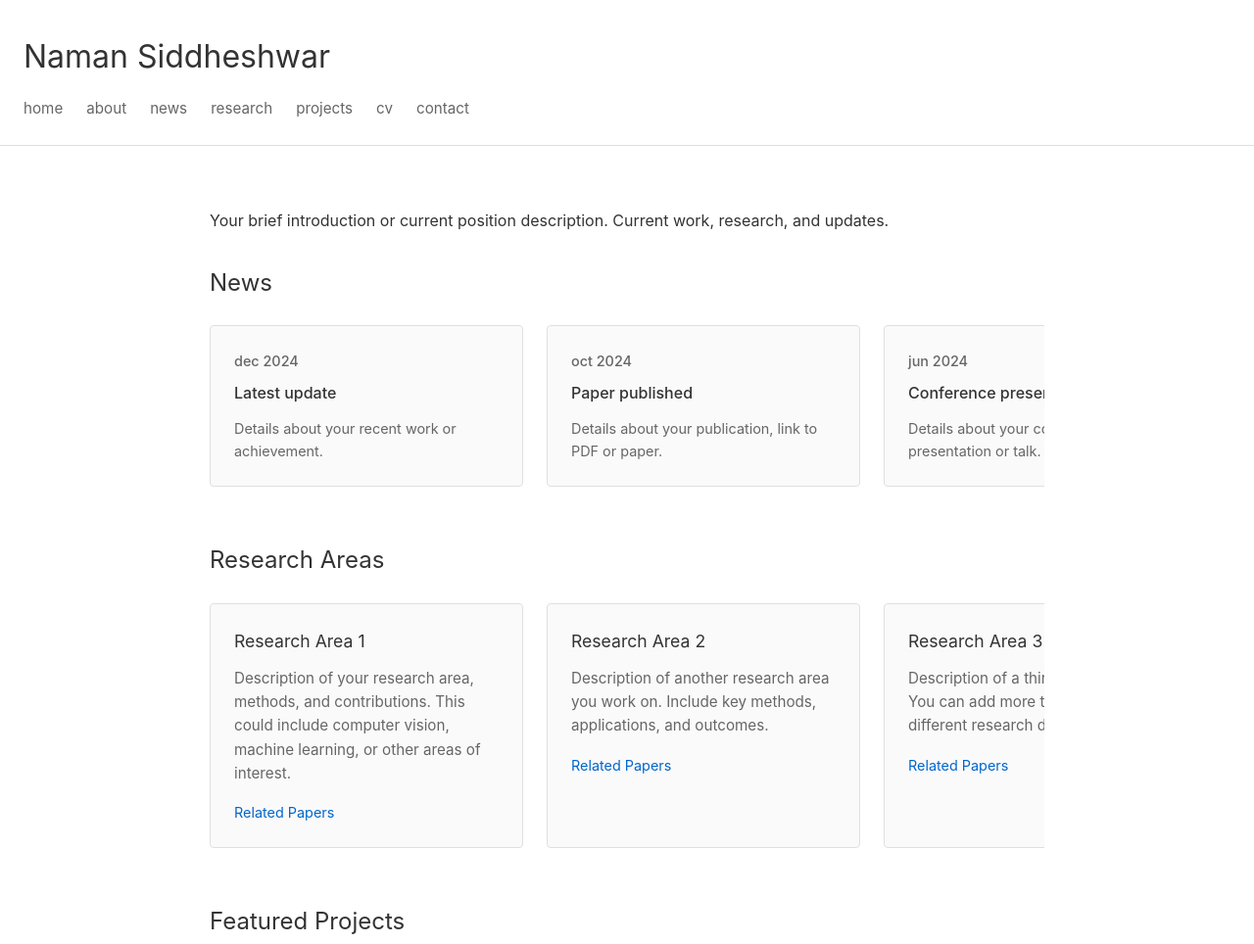
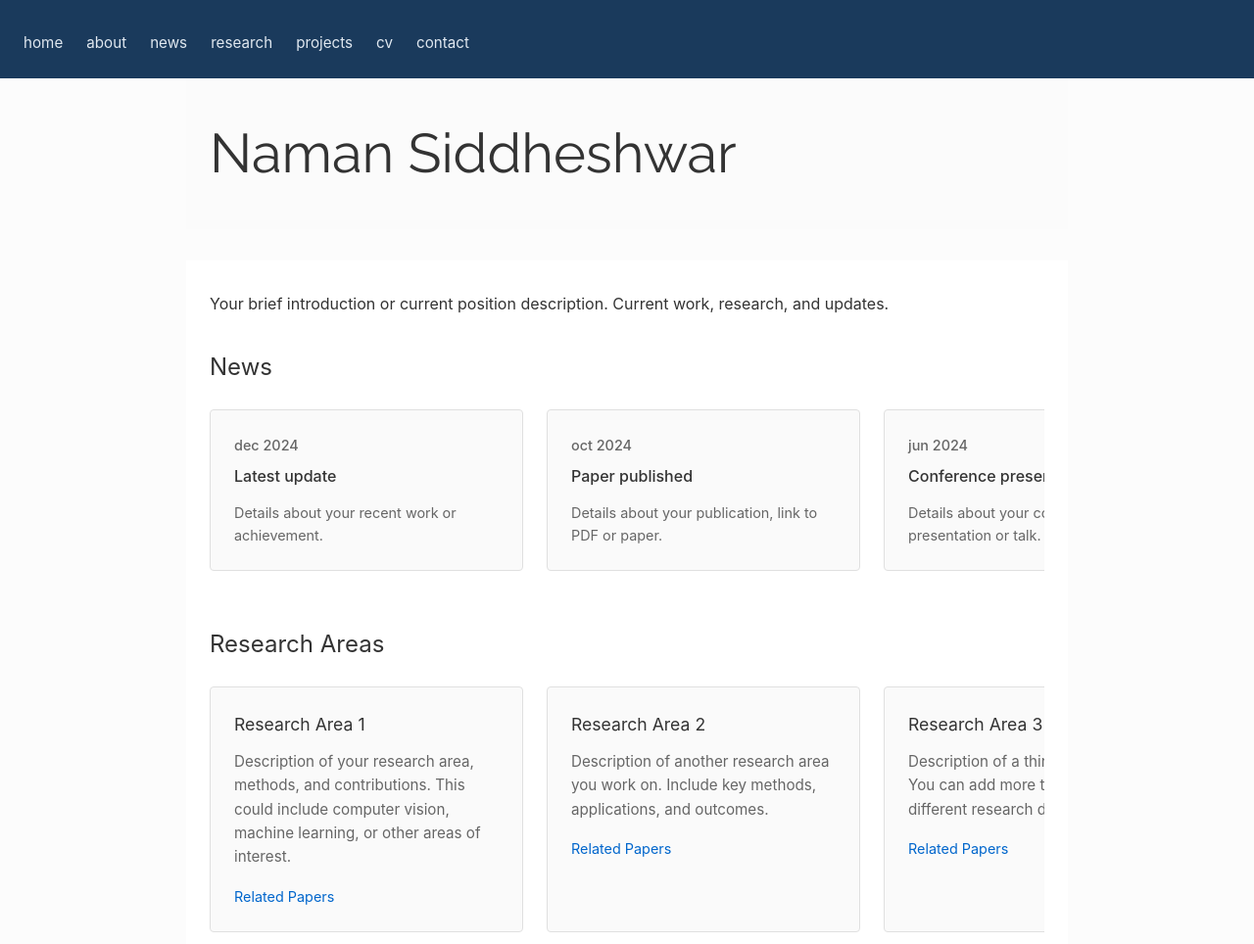
Before and after one commit to namsysid/namans.me, a website: page index.html in a window 1280 px wide. Shown: the top 964 px of the page at 98% size. Drawn offline with Linux system fonts and the light colour scheme.

Commit message:
name-section addition

```diff
--- a/assets/css/style.css
+++ b/assets/css/style.css
@@ -5,7 +5,8 @@
 
 body {
     font-family: -apple-system, BlinkMacSystemFont, "Segoe UI", Roboto, "Helvetica Neue", Arial, sans-serif;
-    background-color: #ffffff;
+    /* background-color: #f8f8f8; */
+    background-color: #FCFCFC;
     color: #333;
     margin: 0;
     padding: 0;
@@ -17,20 +18,35 @@ main {
     max-width: 900px;
     margin: 0 auto;
     padding: 2rem 1.5rem 4rem;
+    background-color: #ffffff;
 }
 
 /* -------- Header -------- */
 header {
-    border-bottom: 1px solid #e0e0e0;
-    padding: 2rem 1.5rem 1.5rem;
-    margin-bottom: 2rem;
+    border-bottom: none;
+    padding: 1.5rem 1.5rem;
+    margin-bottom: 0;
+    background-color: #1a3a5c;
 }
 
-header h1 {
-    margin: 0 0 1rem 0;
-    font-size: 2rem;
+/* Name section below header */
+.name-section {
+    /* background-color: #ffffff; */
+    background-color: #fcfcfc99; /* transparent white */
+    padding: 2rem 1.5rem;
+    margin-bottom: 2rem;
+    text-align: left;
+    max-width: 900px;
+    margin-left: auto;
+    margin-right: auto;
+}
+
+.name-section h1 {
+    margin: 0;
+    font-size: 56px;
     font-weight: 400;
-    color: #333;
+    font-family: "Raleway", "Lato", "Helvetica", Arial, sans-serif;
+    color: #184056;
 }
 
 nav {
@@ -41,14 +57,14 @@ nav {
 }
 
 nav a {
-    color: #666;
+    color: #e0e8f0;
     text-decoration: none;
     font-size: 0.95rem;
     transition: color 0.2s;
 }
 
 nav a:hover {
-    color: #000;
+    color: #ffffff;
 }
 
 /* -------- Typography -------- */
--- a/index.html
+++ b/index.html
@@ -4,11 +4,13 @@
     <meta charset="UTF-8">
     <meta name="viewport" content="width=device-width, initial-scale=1.0">
     <title>Naman Siddheshwar</title>
+    <link rel="preconnect" href="https://fonts.googleapis.com">
+    <link rel="preconnect" href="https://fonts.gstatic.com" crossorigin>
+    <link href="https://fonts.googleapis.com/css2?family=Raleway:wght@400;500;600&family=Lato:wght@400;500;600&display=swap" rel="stylesheet">
     <link rel="stylesheet" href="assets/css/style.css">
 </head>
 <body>
 <header>
-    <h1>Naman Siddheshwar</h1>
     <nav>
         <a href="index.html">home</a>
         <a href="about.html">about</a>
@@ -19,6 +21,10 @@
         <a href="contact.html">contact</a>
     </nav>
 </header>
+
+<div class="name-section">
+    <h1>Naman Siddheshwar</h1>
+</div>
 
 <main>
     <p>Your brief introduction or current position description. Current work, research, and updates.</p>
```
